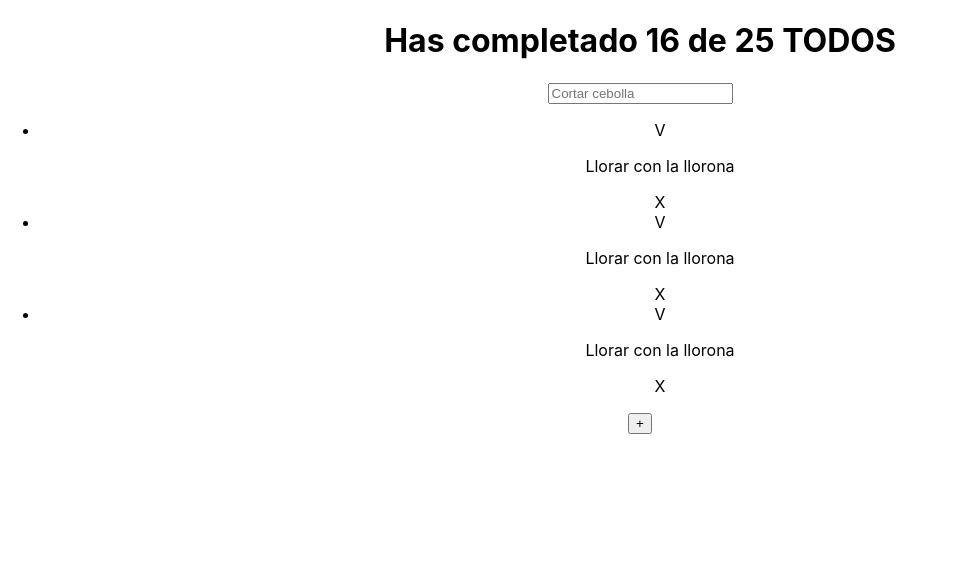
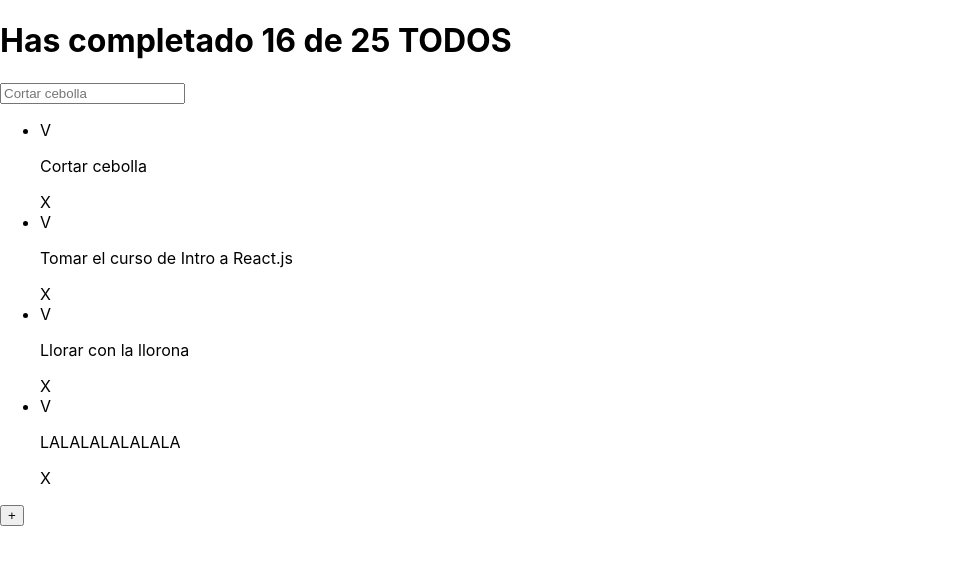
Before and after one commit to PabloArango14/curso-react-intro, a React (Create React App) app: page / in a window 1280 px wide. Shown: the top 564 px of the page, without its empty margins (0-958 px from the left). Built offline with nearby package versions, Linux system fonts and the light colour scheme.

Commit message:
Se agregaron las props a los componentens TodoItems y TodoCounter

```diff
--- a/src/App.js
+++ b/src/App.js
@@ -4,21 +4,33 @@
 import "./App.css";
 import { TodoItem } from "./TodoItem";
 import { CreateTodoButton } from "./CreatTodoButton";
+import React from "react";
+
+const defaultTodos = [
+  { text: "Cortar cebolla", completed: true },
+  { text: "Tomar el curso de Intro a React.js", completed: false },
+  { text: "Llorar con la llorona", completed: false },
+  { text: "LALALALALALALA", completed: false },
+];
 
 function App() {
   return (
-    <div className="App">
+    <React.Fragment>
       <TodoCounter completed={16} total={25} />
       <TodoSearch />
 
       <TodoList>
-        <TodoItem />
-        <TodoItem />
-        <TodoItem />
+        {defaultTodos.map((todo) => (
+          <TodoItem
+            key={todo.text}
+            text={todo.text}
+            completed={todo.completed}
+          />
+        ))}
       </TodoList>
 
       <CreateTodoButton />
-    </div>
+    </React.Fragment>
   );
 }
 
--- a/src/TodoItem.js
+++ b/src/TodoItem.js
@@ -1,8 +1,8 @@
-function TodoItem() {
+function TodoItem(props) {
   return (
     <li>
       <span>V</span>
-      <p>Llorar con la llorona</p>
+      <p>{props.text}</p>
       <span>X</span>
     </li>
   );
--- a/src/TodoList.js
+++ b/src/TodoList.js
@@ -1,5 +1,5 @@
-function TodoList(props) {
-  return <ul>{props.children}</ul>;
+function TodoList({ children }) {
+  return <ul>{children}</ul>;
 }
 
 export { TodoList };
```
